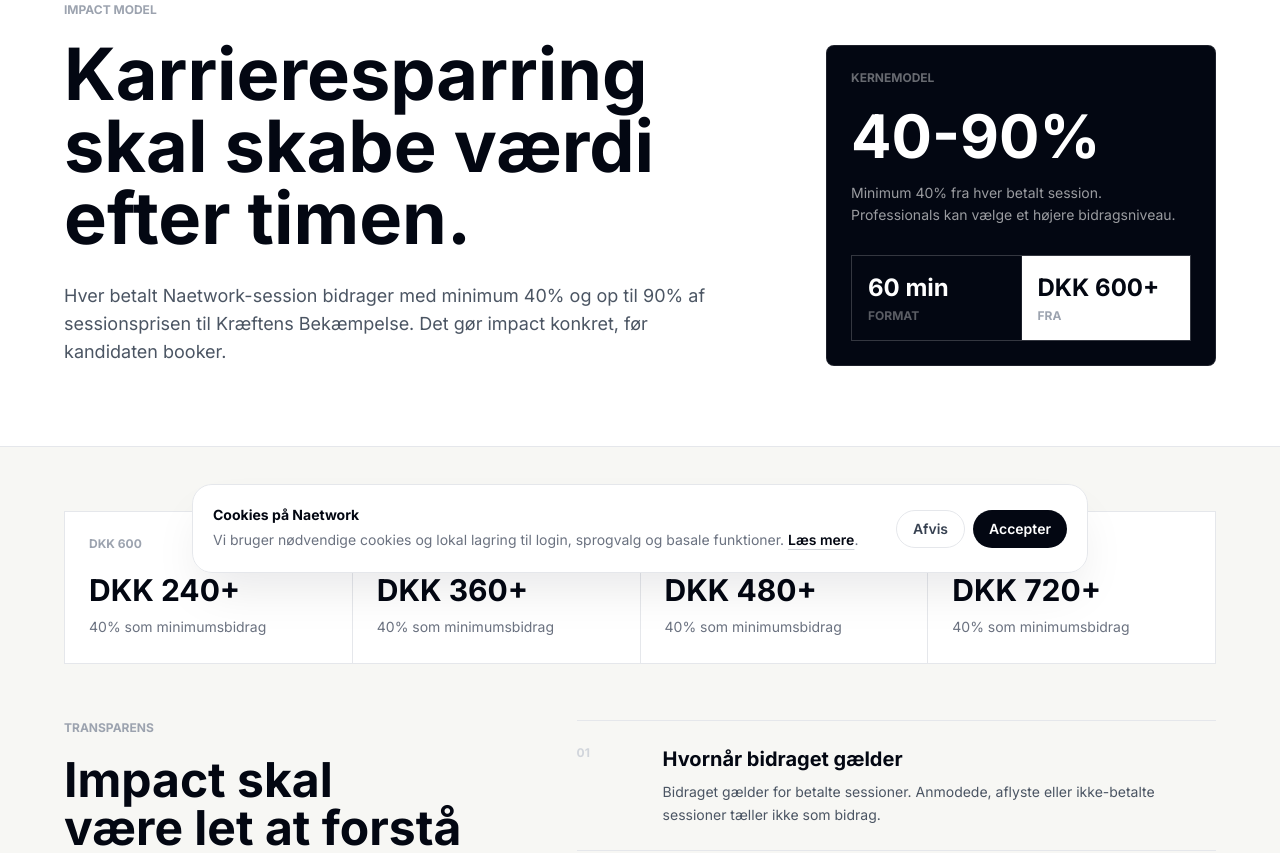
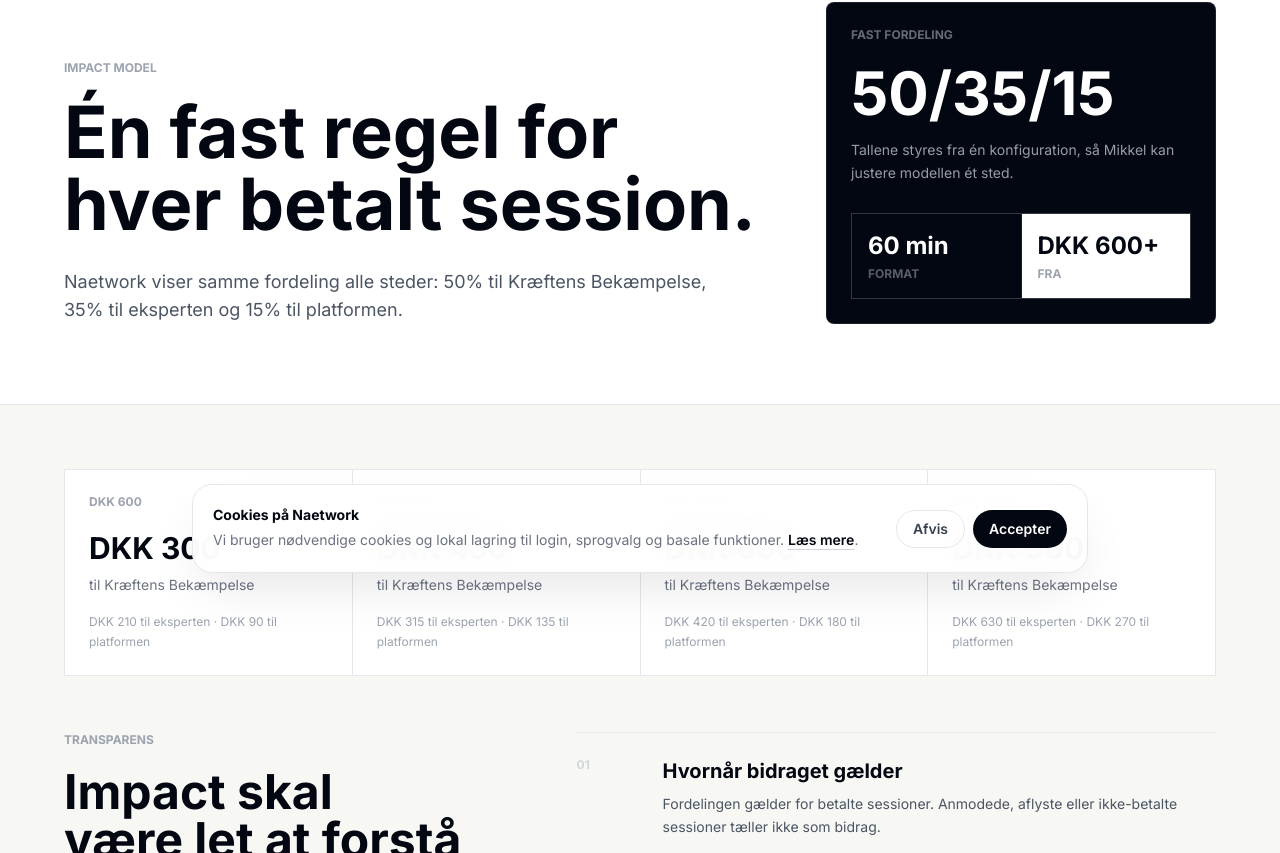
Before and after one commit to mikkelstreet-png/Naetwork, a Next.js app: page /impact in a window 1280 px wide. Shown: the part 207-1060 px from the top of the page. Built offline with nearby package versions, Linux system fonts and the light colour scheme; no server answers.

Commit message:
Align impact page with fixed economics rule

```diff
--- a/components/ImpactContent.tsx
+++ b/components/ImpactContent.tsx
@@ -1,24 +1,16 @@
 'use client';
 
 import Link from 'next/link';
-import { useLanguage } from '@/context/LanguageContext';
+import { ECONOMICS, formatDkk, splitPayment } from '@/lib/economics';
 
 export function ImpactContent() {
-  const { lang } = useLanguage();
-  const isDa = lang === 'da';
-
-  const examples = [
-    ['DKK 600', 'DKK 240+', '40%'],
-    ['DKK 900', 'DKK 360+', '40%'],
-    ['DKK 1.200', 'DKK 480+', '40%'],
-    ['DKK 1.800', 'DKK 720+', '40%'],
-  ] as const;
+  const examples = [600, 900, 1200, 1800] as const;
 
   const clarity = [
-    [isDa ? 'Hvornår bidraget gælder' : 'When it applies', isDa ? 'Bidraget gælder for betalte sessioner. Anmodede, aflyste eller ikke-betalte sessioner tæller ikke som bidrag.' : 'The contribution applies to paid sessions. Requested, cancelled or unpaid sessions do not count as contributions.'],
-    [isDa ? 'Hvordan procenten forstås' : 'How the percentage works', isDa ? 'Procenten beregnes ud fra den viste sessionspris. Minimumsbidraget vises før booking.' : 'The percentage is calculated from the displayed session price. The minimum contribution is visible before booking.'],
-    [isDa ? 'Hvem formålet er' : 'Who it supports', isDa ? 'Bidraget er tiltænkt Kræftens Bekæmpelse. Naetwork er uafhængig og ikke officielt tilknyttet, medmindre det fremgår eksplicit.' : 'The contribution is intended for Kræftens Bekæmpelse. Naetwork is independent and not officially affiliated unless explicitly stated.'],
-    [isDa ? 'Hvad der skal dokumenteres' : 'What should be documented', isDa ? 'Når platformen modnes, bør betalte sessioner, bidragsniveauer og samlet impact kunne vises klart.' : 'As the platform matures, paid sessions, contribution levels and total impact should be shown clearly.'],
+    ['Hvornår bidraget gælder', 'Fordelingen gælder for betalte sessioner. Anmodede, aflyste eller ikke-betalte sessioner tæller ikke som bidrag.'],
+    ['Hvordan reglen fungerer', `Fordelingen er ${ECONOMICS.charityPercent}% til ${ECONOMICS.charityName}, ${ECONOMICS.professionalPercent}% til eksperten og ${ECONOMICS.platformPercent}% til platformen.`],
+    ['Hvem formålet er', `Bidraget er tiltænkt ${ECONOMICS.charityName}. Naetwork er uafhængig og ikke officielt tilknyttet, medmindre det fremgår eksplicit.`],
+    ['Hvad der skal dokumenteres', 'Når platformen modnes, bør betalte sessioner, fordelingsniveauer og samlet impact kunne vises klart.'],
   ] as const;
 
   return (
@@ -27,29 +19,23 @@ export function ImpactContent() {
         <div className="mx-auto grid max-w-6xl gap-10 lg:grid-cols-[1fr_390px] lg:items-end">
           <div>
             <p className="kicker mb-5">Impact model</p>
-            <h1 className="display-xl max-w-5xl">
-              {isDa ? 'Karrieresparring skal skabe værdi efter timen.' : 'Career guidance should create value beyond the hour.'}
-            </h1>
+            <h1 className="display-xl max-w-5xl">Én fast regel for hver betalt session.</h1>
             <p className="body-lg mt-7 max-w-2xl">
-              {isDa
-                ? 'Hver betalt Naetwork-session bidrager med minimum 40% og op til 90% af sessionsprisen til Kræftens Bekæmpelse. Det gør impact konkret, før kandidaten booker.'
-                : 'Every paid Naetwork session contributes at least 40% and up to 90% of the session price to Kræftens Bekæmpelse. That makes impact concrete before the candidate books.'}
+              Naetwork viser samme fordeling alle steder: {ECONOMICS.charityPercent}% til {ECONOMICS.charityName}, {ECONOMICS.professionalPercent}% til eksperten og {ECONOMICS.platformPercent}% til platformen.
             </p>
           </div>
           <aside className="dark-panel p-6">
-            <p className="text-xs font-black uppercase text-white/40">{isDa ? 'Kernemodel' : 'Core model'}</p>
-            <p className="mt-5 text-6xl font-black">40-90%</p>
-            <p className="mt-4 text-sm leading-relaxed text-white/60">
-              {isDa ? 'Minimum 40% fra hver betalt session. Professionals kan vælge et højere bidragsniveau.' : 'Minimum 40% from every paid session. Professionals can choose a higher contribution level.'}
-            </p>
+            <p className="text-xs font-black uppercase text-white/40">Fast fordeling</p>
+            <p className="mt-5 text-6xl font-black">{ECONOMICS.charityPercent}/{ECONOMICS.professionalPercent}/{ECONOMICS.platformPercent}</p>
+            <p className="mt-4 text-sm leading-relaxed text-white/60">Tallene styres fra én konfiguration, så Mikkel kan justere modellen ét sted.</p>
             <div className="mt-7 grid grid-cols-2 gap-px border border-white/10 bg-white/10">
               <div className="bg-gray-950 p-4">
                 <p className="text-2xl font-black">60 min</p>
                 <p className="mt-1 text-xs font-bold uppercase text-white/35">Format</p>
               </div>
               <div className="bg-white p-4 text-gray-950">
-                <p className="text-2xl font-black">DKK 600+</p>
-                <p className="mt-1 text-xs font-bold uppercase text-gray-400">{isDa ? 'Fra' : 'From'}</p>
+                <p className="text-2xl font-black">{formatDkk(ECONOMICS.minPriceDkk)}+</p>
+                <p className="mt-1 text-xs font-bold uppercase text-gray-400">Fra</p>
               </div>
             </div>
           </aside>
@@ -59,21 +45,23 @@ export function ImpactContent() {
       <section className="px-5 py-12 sm:px-8 md:py-16">
         <div className="mx-auto max-w-6xl">
           <div className="grid gap-px border border-gray-200 bg-gray-200 md:grid-cols-4">
-            {examples.map(([price, impact, percent]) => (
-              <div key={price} className="bg-white p-6">
-                <p className="text-xs font-black uppercase text-gray-400">{price}</p>
-                <p className="mt-5 text-3xl font-black text-gray-950">{impact}</p>
-                <p className="mt-2 text-sm leading-relaxed text-gray-500">{percent} {isDa ? 'som minimumsbidrag' : 'minimum contribution'}</p>
-              </div>
-            ))}
+            {examples.map((price) => {
+              const split = splitPayment(price)
+              return (
+                <div key={price} className="bg-white p-6">
+                  <p className="text-xs font-black uppercase text-gray-400">{formatDkk(price)}</p>
+                  <p className="mt-5 text-3xl font-black text-gray-950">{formatDkk(split.charity)}</p>
+                  <p className="mt-2 text-sm leading-relaxed text-gray-500">til {ECONOMICS.charityName}</p>
+                  <p className="mt-4 text-xs leading-relaxed text-gray-400">{formatDkk(split.professional)} til eksperten · {formatDkk(split.platform)} til platformen</p>
+                </div>
+              )
+            })}
           </div>
 
           <div className="mt-14 grid gap-10 lg:grid-cols-[0.85fr_1.15fr] lg:items-start">
             <div>
-              <p className="kicker mb-5">{isDa ? 'Transparens' : 'Transparency'}</p>
-              <h2 className="display-lg">
-                {isDa ? 'Impact skal være let at forstå før betaling.' : 'Impact should be easy to understand before payment.'}
-              </h2>
+              <p className="kicker mb-5">Transparens</p>
+              <h2 className="display-lg">Impact skal være let at forstå før betaling.</h2>
             </div>
             <div className="border-t border-gray-200">
               {clarity.map(([title, body], index) => (
@@ -89,8 +77,8 @@ export function ImpactContent() {
           </div>
 
           <div className="mt-10 flex flex-col gap-3 sm:flex-row">
-            <Link href="/professionals" className="pill-dark">{isDa ? 'Book 60 min' : 'Book 60 min'}</Link>
-            <Link href="/professional/signup" className="pill-light">{isDa ? 'Bliv professional' : 'Become a professional'}</Link>
+            <Link href="/professionals" className="pill-dark">Book 60 min</Link>
+            <Link href="/professional/signup" className="pill-light">Bliv professional</Link>
           </div>
         </div>
       </section>
```
